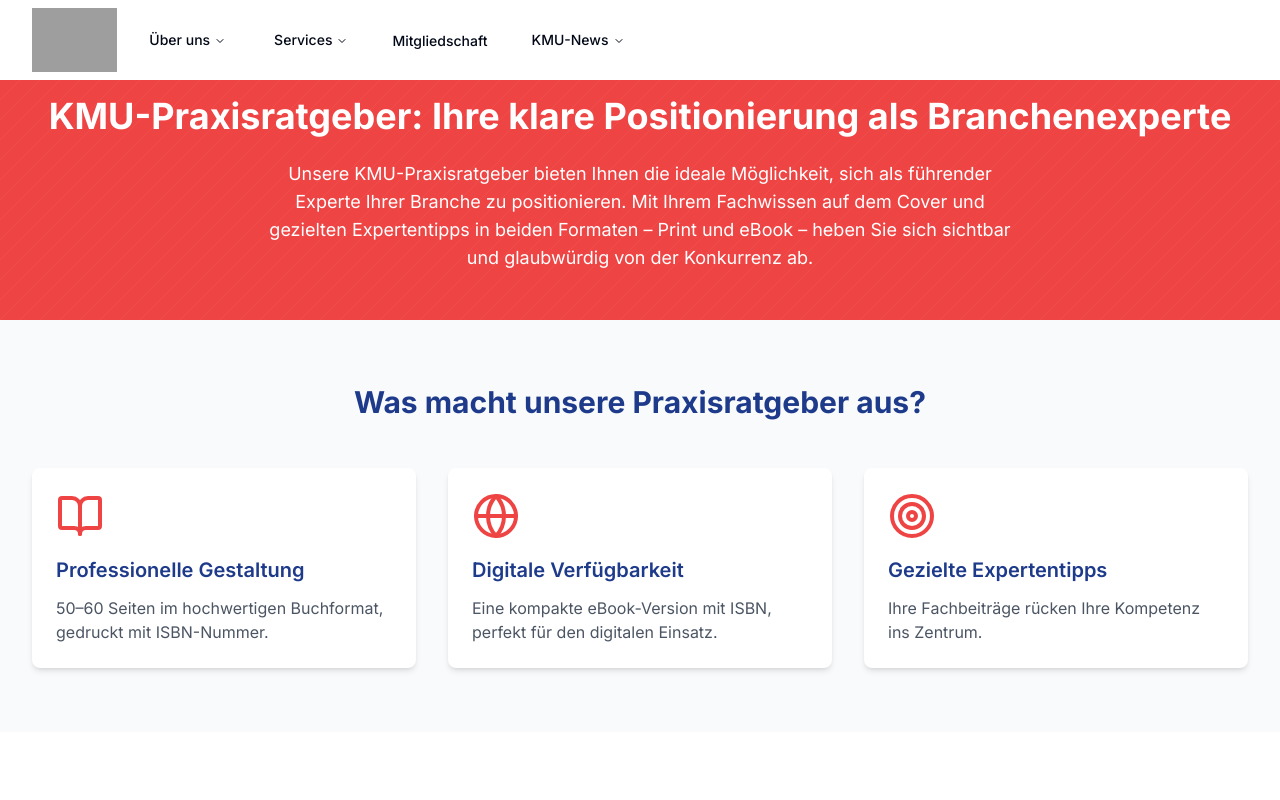
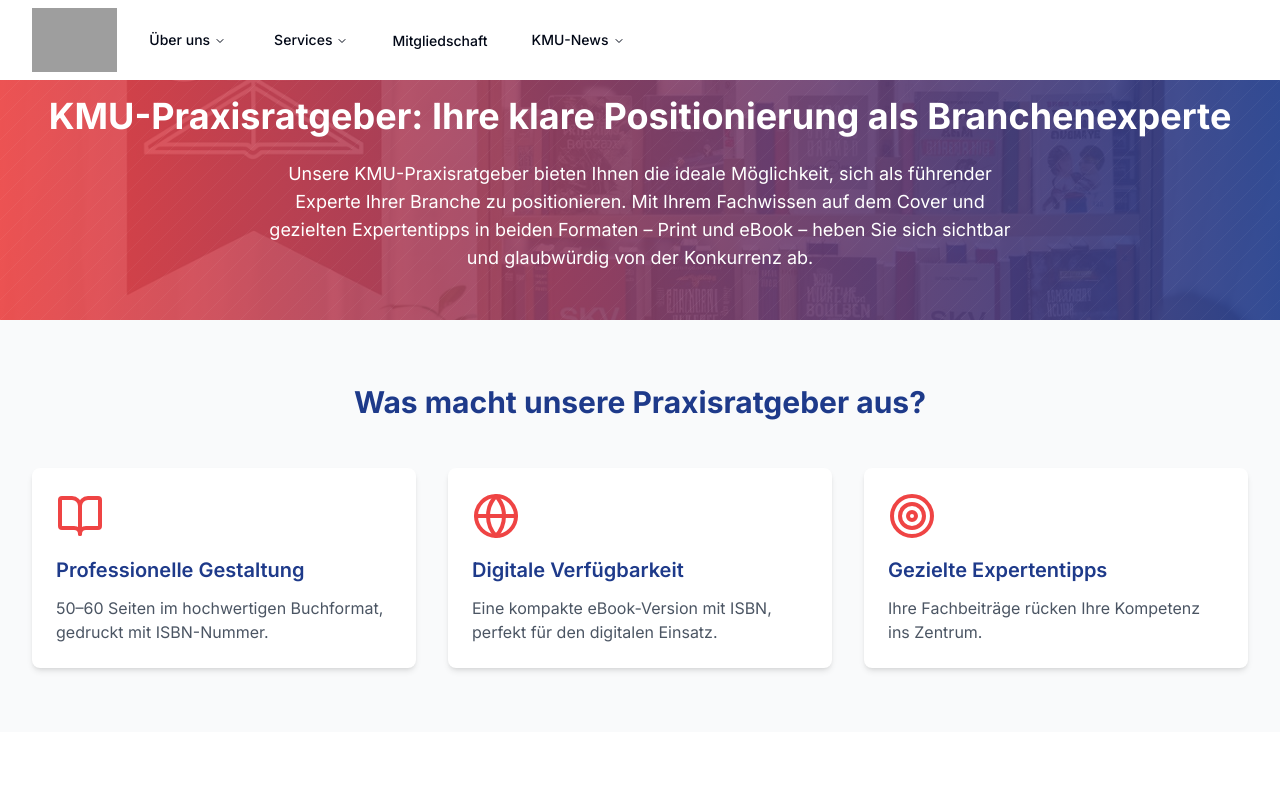
Before and after one commit to Mateja3m/kmu-verbinden, a React (Vite) app: page /news/praxisratgeber in a window 1280 px wide. Shown: the top 800 px of the page. Built offline with nearby package versions, Linux system fonts and the light colour scheme; grey boxes are pictures that could not be loaded.

Commit message:
Add darker header banner to Praxisratgeber
Updated the header banner on the Praxisratgeber page to have a darker appearance as requested.
[skip gpt_engineer]

```diff
--- a/src/pages/Praxisratgeber.tsx
+++ b/src/pages/Praxisratgeber.tsx
@@ -8,8 +8,21 @@ const Praxisratgeber = () => {
     <div className="min-h-screen bg-white">
       <Navigation />
 
-      {/* Hero Section */}
-      <section className="relative pt-24 pb-12 bg-swiss-red text-white">
+      {/* Hero Section with Background Image */}
+      <section className="relative pt-24 pb-12 text-white">
+        {/* Background Image with Overlay */}
+        <div
+          className="absolute inset-0 z-0"
+          style={{
+            backgroundImage: "url('/lovable-uploads/874b0f8c-856e-42ef-b959-a1393f89478c.png')",
+            backgroundSize: 'cover',
+            backgroundPosition: 'center',
+          }}
+        >
+          {/* Dark Overlay */}
+          <div className="absolute inset-0 bg-gradient-to-r from-swiss-red/90 to-swiss-darkblue/90" />
+        </div>
+
         {/* Background Pattern Overlay */}
         <div
           className="absolute inset-0 pointer-events-none opacity-10"
@@ -25,7 +38,7 @@ const Praxisratgeber = () => {
             backgroundSize: '20px 20px'
           }}
         />
-        <div className="relative max-w-7xl mx-auto px-4 sm:px-6 lg:px-8">
+        <div className="relative z-10 max-w-7xl mx-auto px-4 sm:px-6 lg:px-8">
           <div className="text-center">
             <h1 className="text-4xl font-bold mb-6">KMU-Praxisratgeber: Ihre klare Positionierung als Branchenexperte</h1>
             <p className="text-lg max-w-3xl mx-auto">
```
Also changed, not shown: public/lovable-uploads/874b0f8c-856e-42ef-b959-a1393f89478c.png (added).
